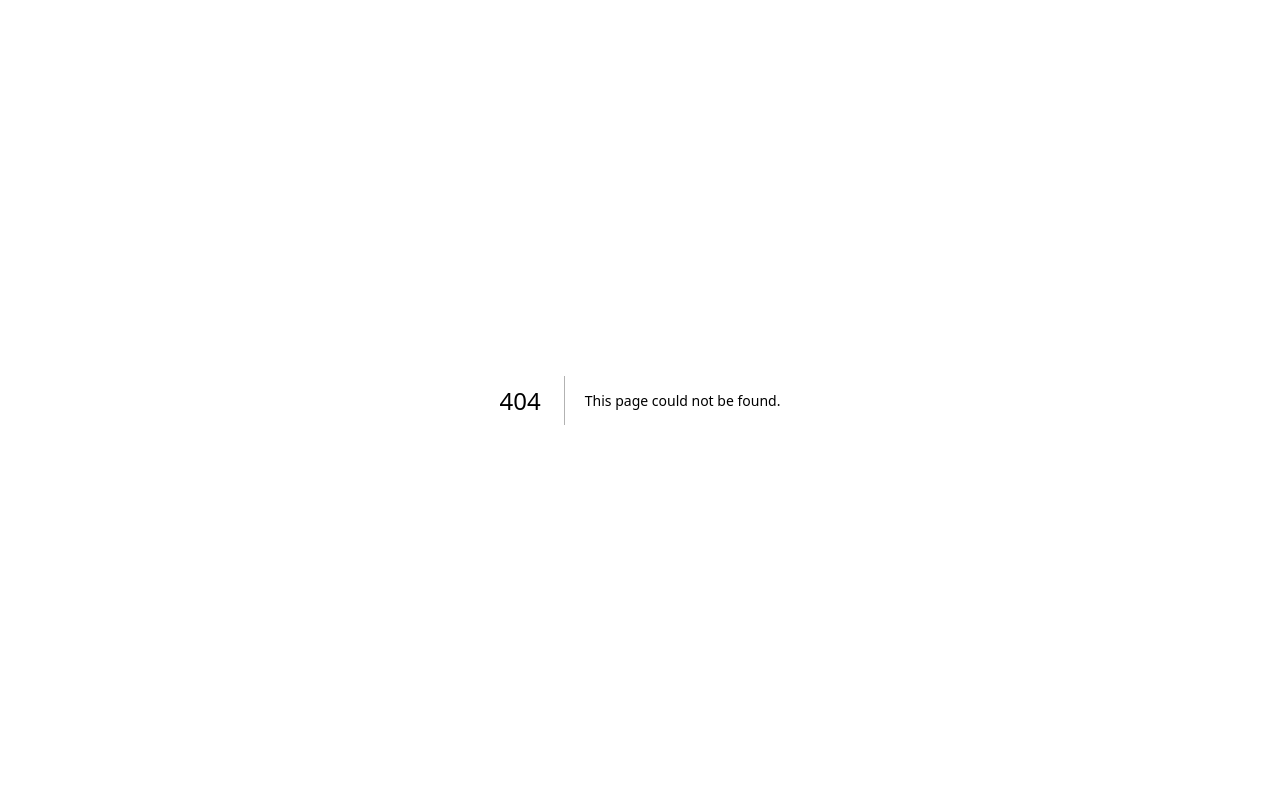
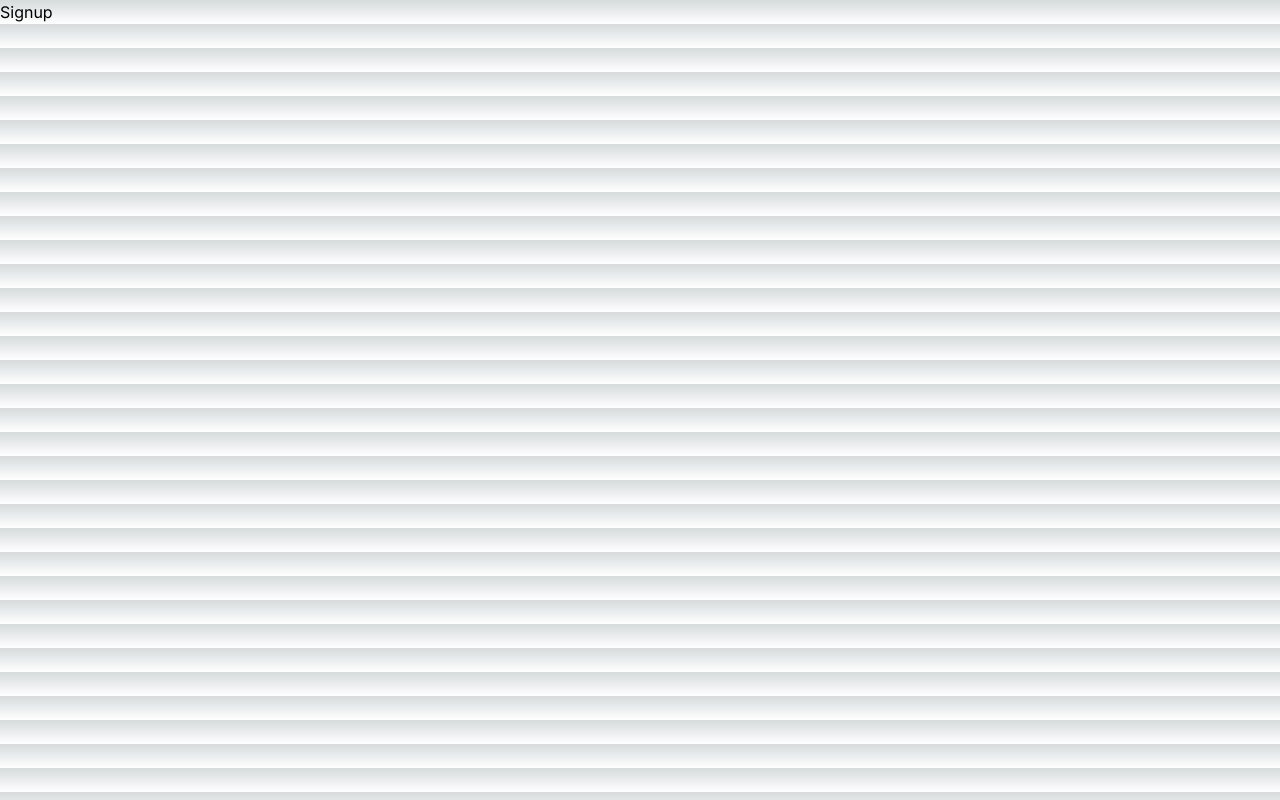
Before and after one commit to JoseOgam/Next20, a Next.js app in the folder next-auth2/: page /signup in a window 1280 px wide. Before the commit this address had no page. Built offline with nearby package versions, Linux system fonts and the light colour scheme.

Commit message:
implemented project folder structure

```diff
--- /dev/null
+++ b/next-auth2/src/app/login/page.tsx
@@ -0,0 +1,7 @@
+import React from "react";
+
+const Login = () => {
+  return <div>Login</div>;
+};
+
+export default Login;
--- /dev/null
+++ b/next-auth2/src/app/signup/page.tsx
@@ -0,0 +1,7 @@
+import React from "react";
+
+const Signup = () => {
+  return <div>Signup</div>;
+};
+
+export default Signup;
```
Also changed, not shown: next-auth2/package.json (+9 -3 lines), next-auth2/src/app/api/users/login/route.ts (added), next-auth2/src/app/api/users/signup/route.ts (added), 2 other files (tests, documents, lock files or other folders).
